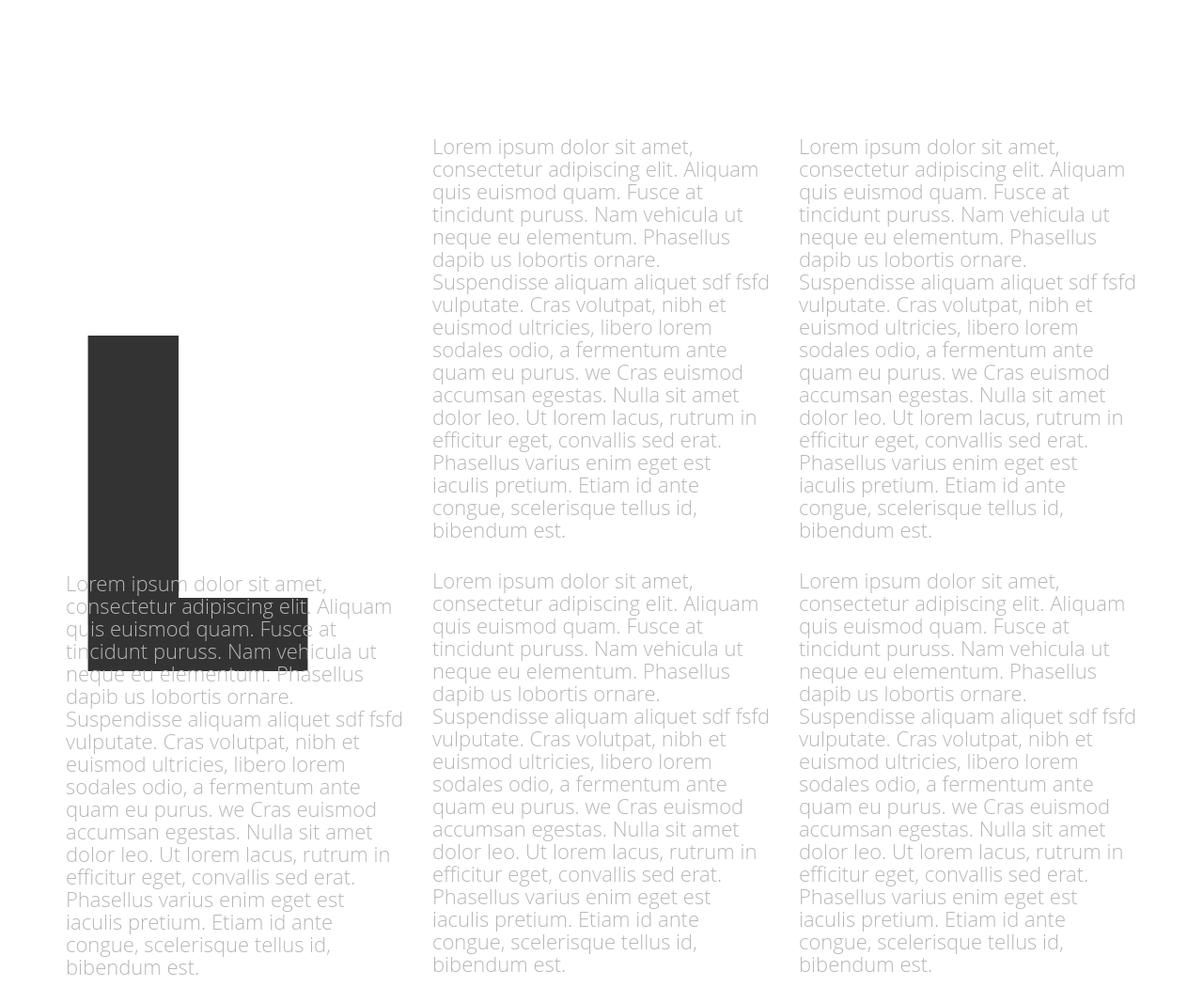
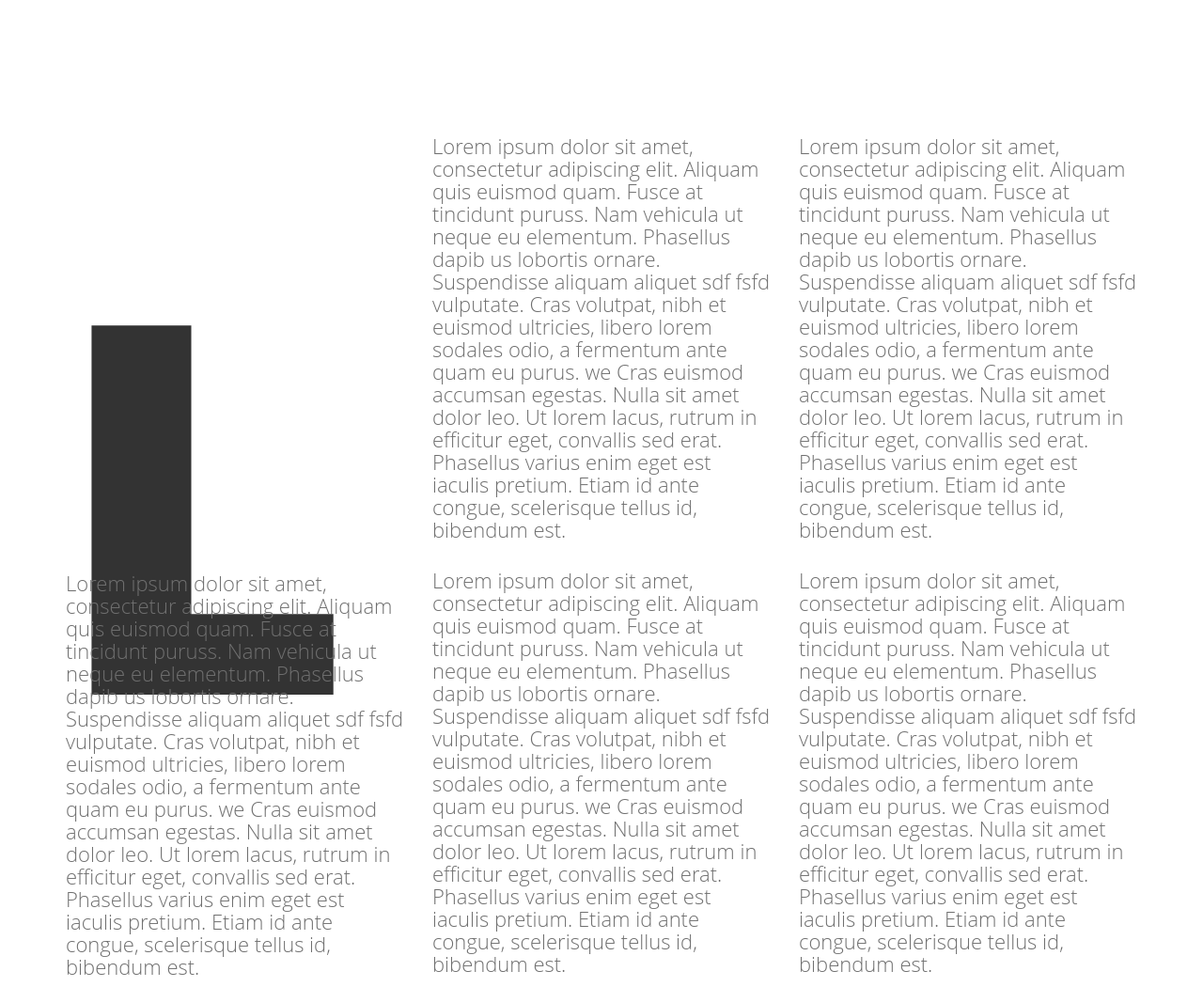
Before and after one commit to VladZelenko/KINGLY, a website: page app/index.html in a window 1280 px wide. Shown: the part 1720-2770 px from the top of the page at 94% size. Drawn offline with nearby package versions, Linux system fonts and the light colour scheme.

Commit message:
hotfix mobile version section content

```diff
--- a/app/sass/base/_variables.scss
+++ b/app/sass/base/_variables.scss
@@ -1,7 +1,7 @@
 $primary_font: "Open Sans", sans-serif;
 $secondary_font: "Heuristica", sans-serif;
 $primary_font_color:  #ffffff;
-$secondary_font_color: #b7b7b7;
+$secondary_font_color: #707070;;
 $additional_color: #000000;
 $accent_color: #ff9b9b;
 $fa-font-path: "libs/font-awesome/fonts";
--- a/app/sass/partials/_content.scss
+++ b/app/sass/partials/_content.scss
@@ -5,15 +5,16 @@
 		&:before {
 			display: block;
 			content: 'L';
-			font: 900 500px $primary_font;
+			font: 900 550px $primary_font;
 			position: absolute;
-			bottom: 0;
+			bottom: 150px;
 			left: 0;
 			z-index: 11;
 		}
 		p {
+			padding-top: 210px;
 			position: relative;
-			top: 190px;
+			top: 0;
 			left: 0;
 			z-index: 22;
 			margin-top: 275px;
```
Also changed, not shown: app/css/main.css, app/img/img23.png (added), app/img/img24.png (added), app/img/img25.png (added), app/img/img26.png (added), 1 other file.
